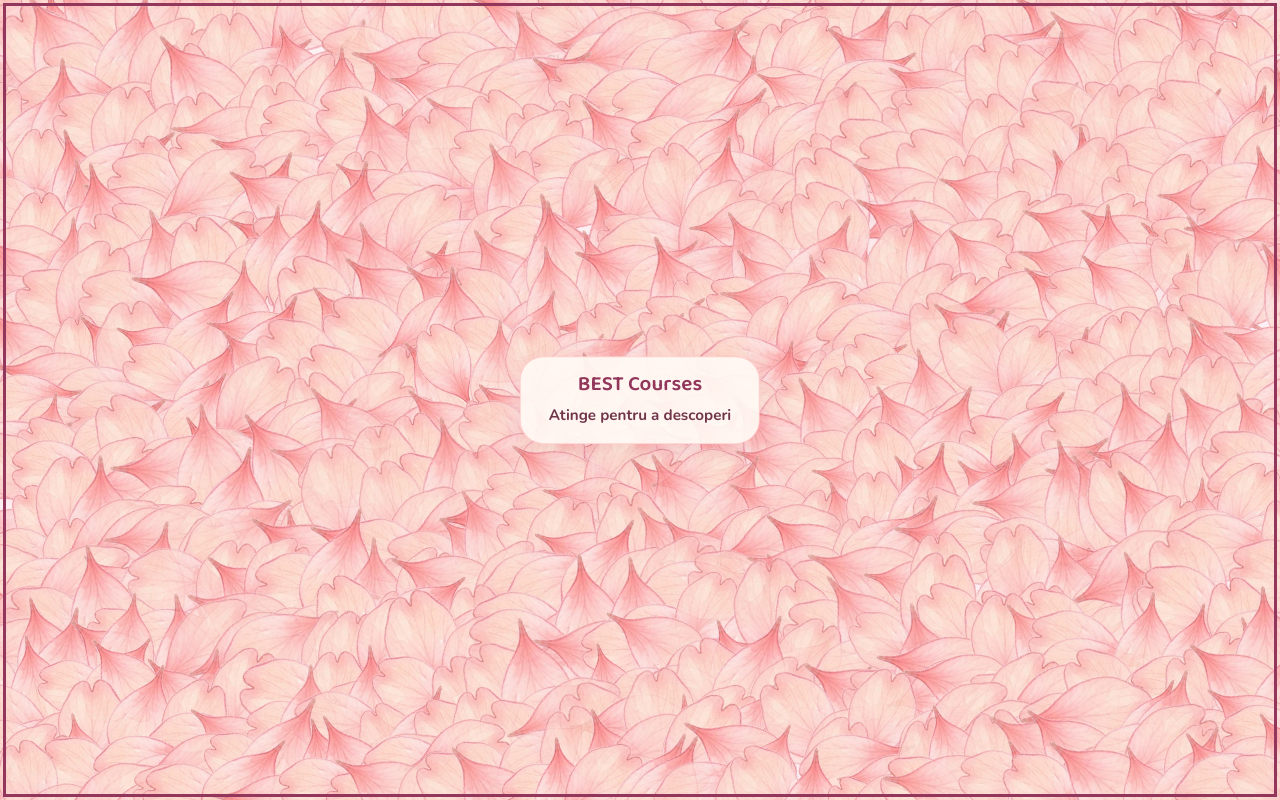
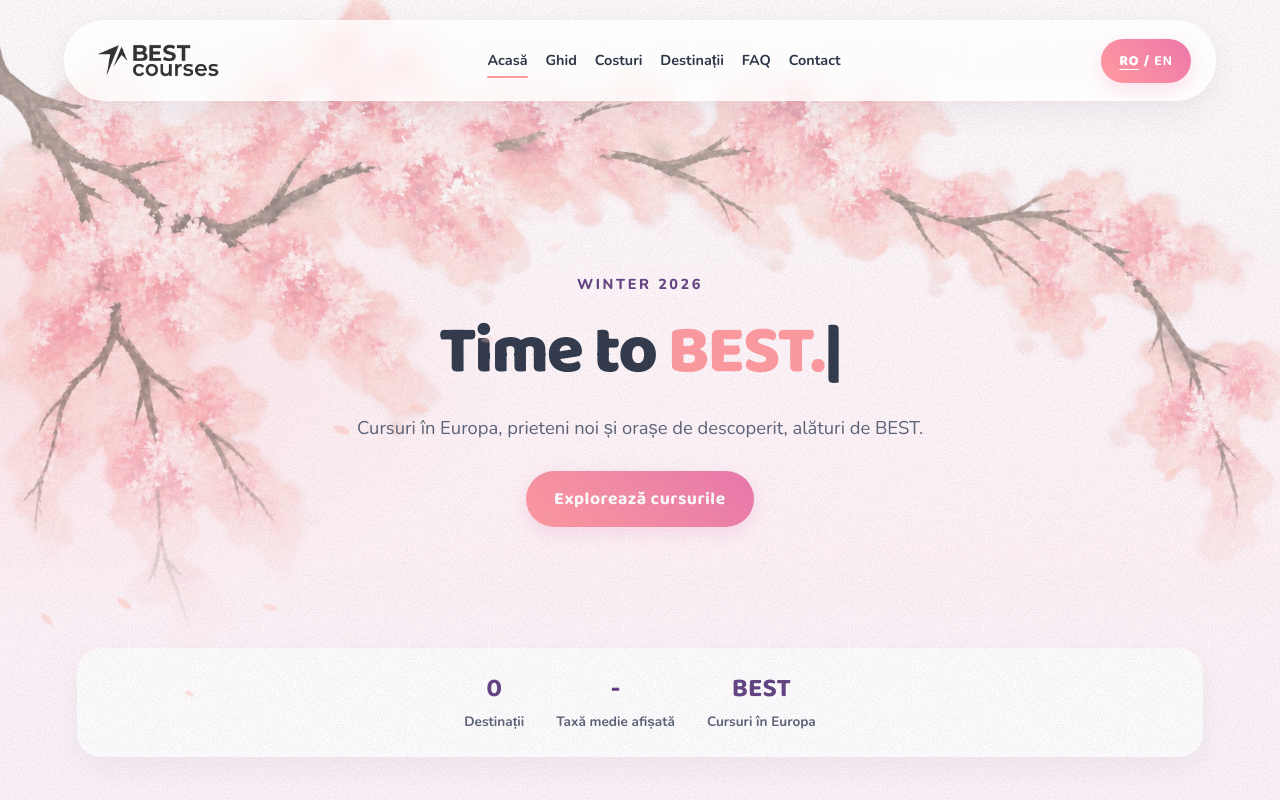
Before and after one commit to bestbrasov/studyandtravel_new-v2-, a Vue app: page / in a window 1280 px wide. Shown: the top 800 px of the page. Built offline with nearby package versions, Linux system fonts and the light colour scheme.

Commit message:
Start petal intro automatically on site entry

```diff
--- a/src/App.vue
+++ b/src/App.vue
@@ -1,6 +1,6 @@
 <template>
   <div class="landing-container" :class="{ 'intro-active': introActive }">
-    <PetalIntro :label="t('introEnter')" @active="introActive = $event" />
+    <PetalIntro @active="introActive = $event" />
     <a class="skip-link" href="#main-content" :inert="isModalOpen || introActive">{{ t('text000') }}</a>
     <Teleport to="body">
       <div id="sakura-container" ref="sakuraContainer" :class="{ 'intro-paused': introActive }" aria-hidden="true"></div>
--- a/src/components/PetalIntro.vue
+++ b/src/components/PetalIntro.vue
@@ -1,13 +1,8 @@
 <template>
   <Teleport to="body">
-    <button v-if="visible" ref="entryButton" type="button" class="petal-intro" :class="{ 'is-releasing': releasing }"
-      :aria-label="label" :aria-busy="releasing" @click="release" @keydown.esc.prevent="release" @keydown.tab.prevent>
+    <div v-if="visible" class="petal-intro" aria-hidden="true">
       <canvas ref="canvasElement" aria-hidden="true"></canvas>
-      <span class="petal-intro-invitation" aria-hidden="true">
-        <span class="petal-intro-brand">BEST Courses</span>
-        <span>{{ label }}</span>
-      </span>
-    </button>
+    </div>
   </Teleport>
 </template>
 
@@ -15,12 +10,10 @@
 import { nextTick, onMounted, onUnmounted, ref } from 'vue';
 import { createPetalField, petalPosition, shouldShowIntro, introDuration, introSessionKey, lockIntroScroll } from '../petalIntro.js';
 
-defineProps({ label: { type: String, required: true } });
 const emit = defineEmits(['active']);
 const visible = ref(false);
 const releasing = ref(false);
 const canvasElement = ref(null);
-const entryButton = ref(null);
 let context;
 let sprite;
 let petals = [];
@@ -32,7 +25,6 @@
 let resizeFrame = 0;
 let storage;
 let media;
-let previousFocus;
 let unlockScroll = () => {};
 let disposed = false;
 let progress = 0;
@@ -82,12 +74,6 @@
   visible.value = false;
   unlockScroll();
   emit('active', false);
-  nextTick(() => {
-    if (disposed) return;
-    const target = previousFocus && previousFocus !== document.body && previousFocus.isConnected
-      ? previousFocus : document.querySelector('.hero-actions a');
-    target?.focus({ preventScroll: true });
-  });
   window.removeEventListener('resize', queueResize);
   media?.removeEventListener('change', motionChanged);
 }
@@ -141,7 +127,6 @@
   sprite = createImmediatePetal();
   if (!sprite) { clearBootScreen(); return; }
   visible.value = true;
-  previousFocus = document.activeElement;
   unlockScroll = lockIntroScroll(window, document);
   emit('active', true);
   await nextTick();
@@ -150,15 +135,15 @@
   if (!context) { clearBootScreen(); finish(); return; }
   resize();
   clearBootScreen();
-  entryButton.value.focus({ preventScroll: true });
   window.addEventListener('resize', queueResize, { passive: true });
   media.addEventListener('change', motionChanged);
   // Never delay entry or scroll locking for an image download.
   const image = new Image();
   image.src = '/images/intro-petal.webp';
   image.decode().then(() => {
-    if (!disposed && visible.value && !releasing.value) { sprite = image; draw(0); }
+    if (!disposed && visible.value) { sprite = image; draw(progress); }
   }).catch(() => { /* The immediately available petal keeps the intro functional offline. */ });
+  release();
 });
 
 onUnmounted(() => {
@@ -174,13 +159,7 @@
 </script>
 
 <style scoped>
-.petal-intro { position: fixed; inset: 0; width: 100%; height: 100dvh; z-index: 11000; display: block; padding: 0; border: 0; background: transparent; cursor: pointer; touch-action: manipulation; -webkit-tap-highlight-color: transparent; }
+.petal-intro { position: fixed; inset: 0; width: 100%; height: 100dvh; z-index: 11000; display: block; background: transparent; }
 .petal-intro canvas { display: block; width: 100%; height: 100%; pointer-events: none; }
-.petal-intro:focus-visible { outline: 3px solid #92365b; outline-offset: -6px; }
-.petal-intro-invitation { position: absolute; left: 50%; top: 50%; transform: translate(-50%, -50%); display: flex; flex-direction: column; align-items: center; gap: 6px; width: max-content; max-width: calc(100% - 40px); padding: 16px 28px; border: 1px solid #ff9a9e66; border-radius: 24px; background: #fff9f4ed; color: #71364b; box-shadow: 0 8px 24px #92365b14; font: 700 .95rem/1.5 'Nunito', sans-serif; transition: opacity .18s ease, translate .18s ease; }
-.petal-intro-brand { font: 600 1.3rem/1.2 'Baloo 2', sans-serif; color: #92365b; }
-.is-releasing { cursor: default; }
-.is-releasing .petal-intro-invitation { opacity: 0; translate: 0 8px; }
-@media (max-width: 767px) { .petal-intro-invitation { padding: 14px 22px; font-size: .9rem; } }
 @media (prefers-reduced-motion: reduce) { .petal-intro { display: none; } }
 </style>
```
Also changed, not shown: 5 other files (tests, documents, lock files or other folders).
